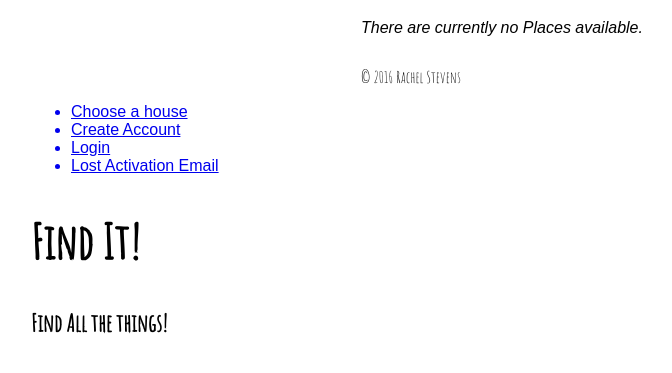
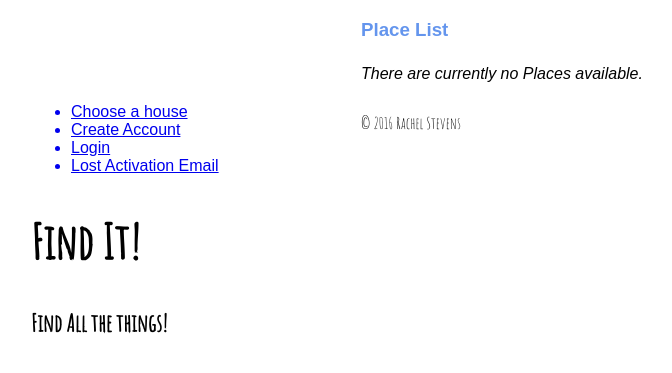
Before and after one commit to raq929/find-it, a Django app: template item/templates/item/place_list.html in a window 1280 px wide. Shown: the part 41-414 px from the top of the page, without its empty margins (29-701 px from the left). Run offline with Django 3.2, Linux system fonts and the light colour scheme; the template is opened without the code that fills it, so the values that code supplies are empty; style sheets or scripts are compiled from the project's sources; parts of the project's set-up code (start-up, migrations or seed data) failed here and were passed over; some web fonts are replaced.

Commit message:
Add title to place list

```diff
--- a/item/templates/item/place_list.html
+++ b/item/templates/item/place_list.html
@@ -5,6 +5,7 @@
 {% endblock %}
 
 {% block item_content %}
+  <h3>Place List</h3>
   <ul>
    {% for place in place_list %}
       <li>
```
